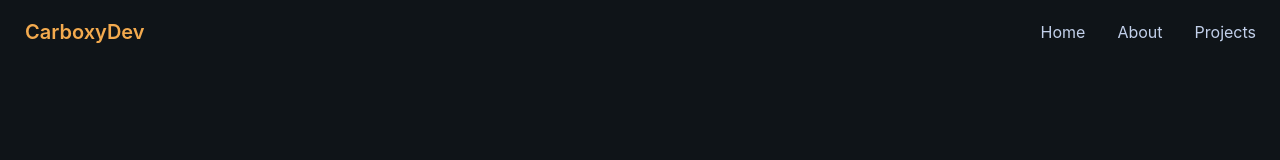
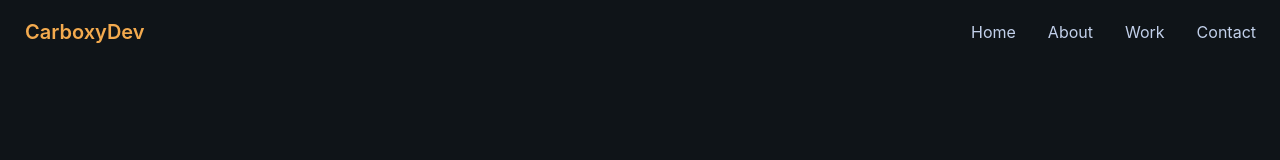
Before and after one commit to CarboxyDev/carboxy.me, a Next.js app: page / in a window 1280 px wide. Shown: the top 160 px of the page. Built offline with nearby package versions, Linux system fonts and the light colour scheme; a web font is replaced by a local one.

Commit message:
Update Navbar

```diff
--- a/src/components/Navbar.tsx
+++ b/src/components/Navbar.tsx
@@ -21,8 +21,13 @@ const Navbar = () => {
             </Link>
           </li>
           <li>
-            <Link legacyBehavior href="/projects">
-              Projects
+            <Link legacyBehavior href="/Work">
+              Work
+            </Link>
+          </li>
+          <li>
+            <Link legacyBehavior href="/contact">
+              Contact
             </Link>
           </li>
         </ul>
```
